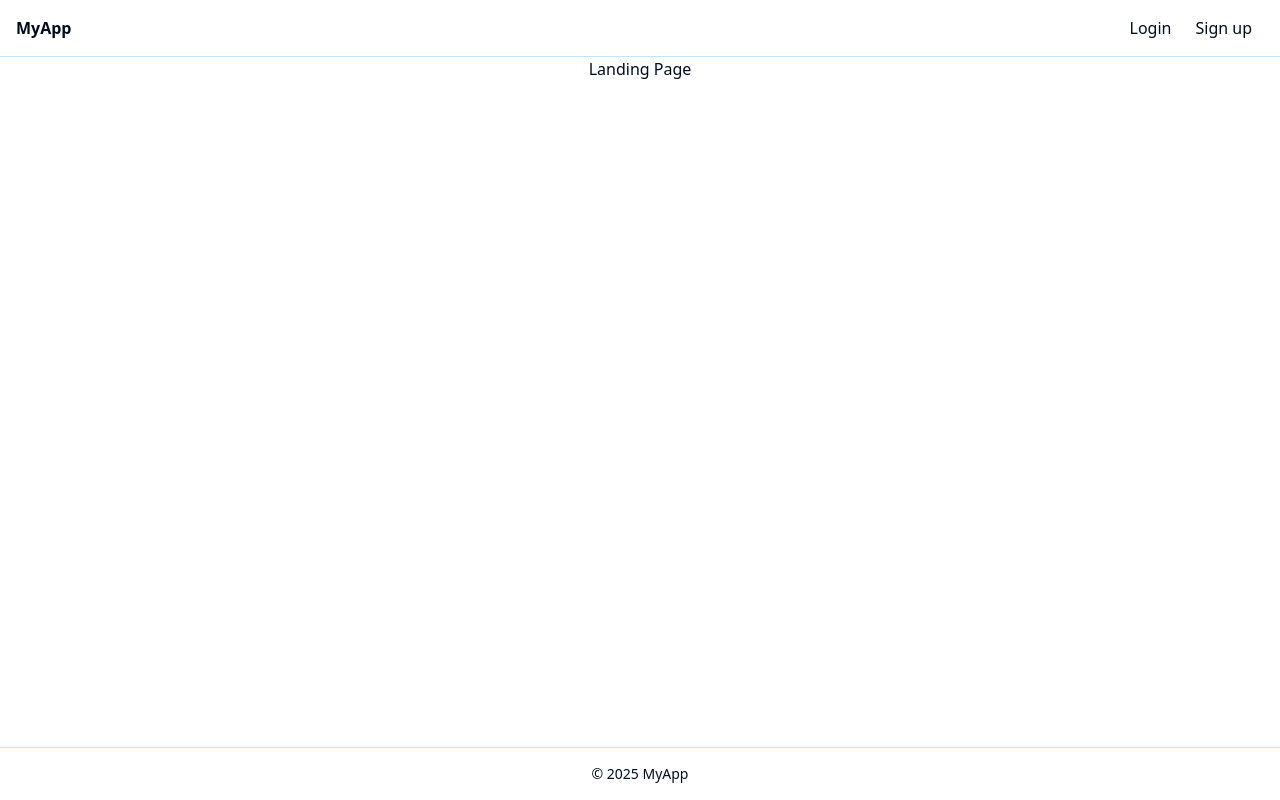
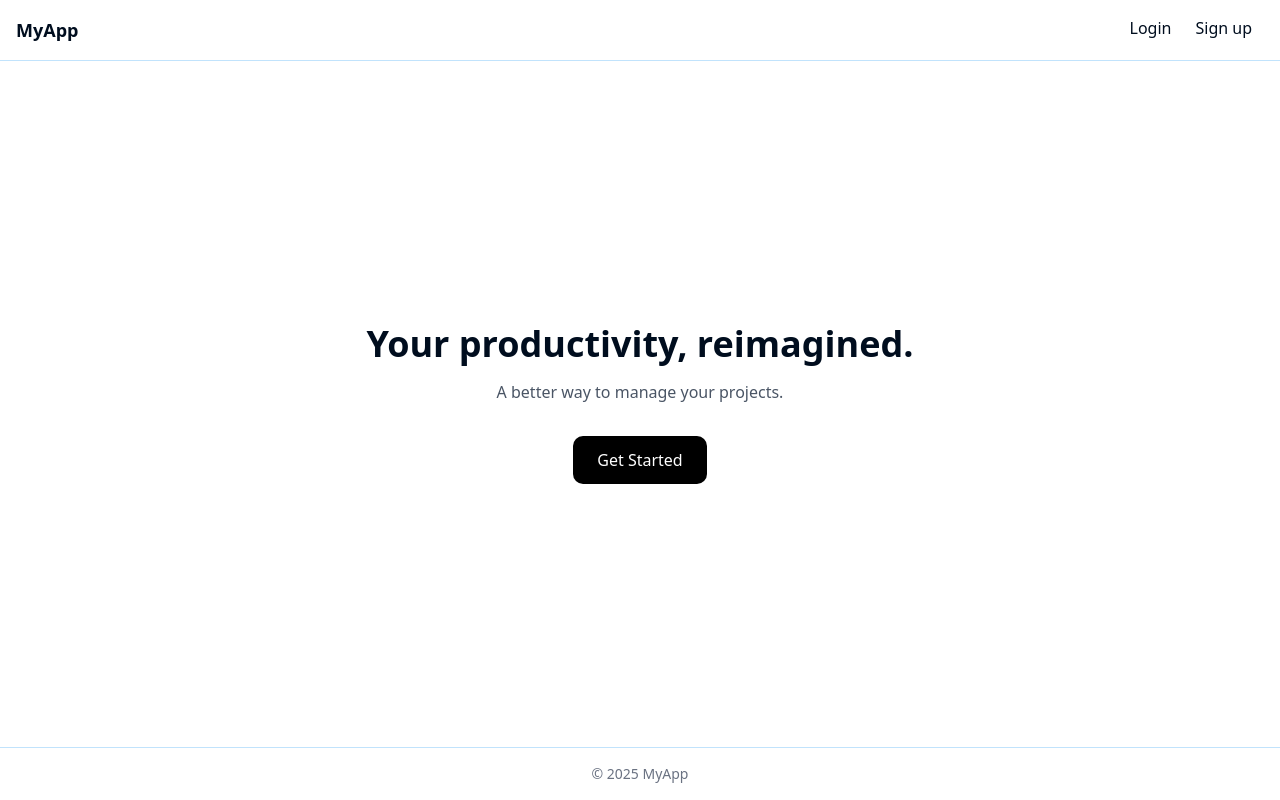
Before and after one commit to junhayashii/Cashly, a Next.js app: page / in a window 1280 px wide. Built offline with nearby package versions, Linux system fonts and the light colour scheme.

Commit message:
Directory structure LP

```diff
--- a/package.json
+++ b/package.json
@@ -27,6 +27,7 @@
     "clsx": "^2.1.1",
     "dayjs": "^1.11.18",
     "file-saver": "^2.0.5",
+    "framer-motion": "^12.23.24",
     "lucide-react": "^0.544.0",
     "next": "15.5.4",
     "papaparse": "^5.5.3",
--- a/src/app/(marketing)/layout.tsx
+++ /dev/null
@@ -1,25 +0,0 @@
-export default function MarketingLayout({
-  children,
-}: {
-  children: React.ReactNode;
-}) {
-  return (
-    <div className="min-h-screen flex flex-col">
-      <header className="p-4 border-b">
-        <div className="container mx-auto flex justify-between">
-          <h1 className="font-bold">MyApp</h1>
-          <nav>
-            <a href="/login" className="px-3">
-              Login
-            </a>
-            <a href="/signup" className="px-3">
-              Sign up
-            </a>
-          </nav>
-        </div>
-      </header>
-      <main className="flex-1">{children}</main>
-      <footer className="border-t p-4 text-center text-sm">© 2025 MyApp</footer>
-    </div>
-  );
-}
--- a/src/app/(marketing)/page.tsx
+++ b/src/app/(marketing)/page.tsx
@@ -1,11 +1,39 @@
-import React from "react";
+// src/app/page.tsx
+export default function LandingPage() {
+  return (
+    <div className="flex flex-col min-h-screen">
+      {/* Header */}
+      <header className="border-b p-4">
+        <div className="container mx-auto flex justify-between">
+          <h1 className="font-bold text-lg">MyApp</h1>
+          <nav>
+            <a href="/login" className="px-3">
+              Login
+            </a>
+            <a href="/signup" className="px-3">
+              Sign up
+            </a>
+          </nav>
+        </div>
+      </header>
 
-const Home = () => {
-  return (
-    <div className="flex items-center justify-center">
-      <h1>Landing Page</h1>
+      {/* Main */}
+      <main className="flex-1 flex flex-col items-center justify-center text-center">
+        <h2 className="text-4xl font-bold mb-4">
+          Your productivity, reimagined.
+        </h2>
+        <p className="text-gray-600 mb-8">
+          A better way to manage your projects.
+        </p>
+        <a href="/signup" className="px-6 py-3 bg-black text-white rounded-lg">
+          Get Started
+        </a>
+      </main>
+
+      {/* Footer */}
+      <footer className="border-t p-4 text-center text-sm text-gray-500">
+        © 2025 MyApp
+      </footer>
     </div>
   );
-};
-
-export default Home;
+}
```
Also changed, not shown: 1 other file (tests, documents, lock files or other folders).
